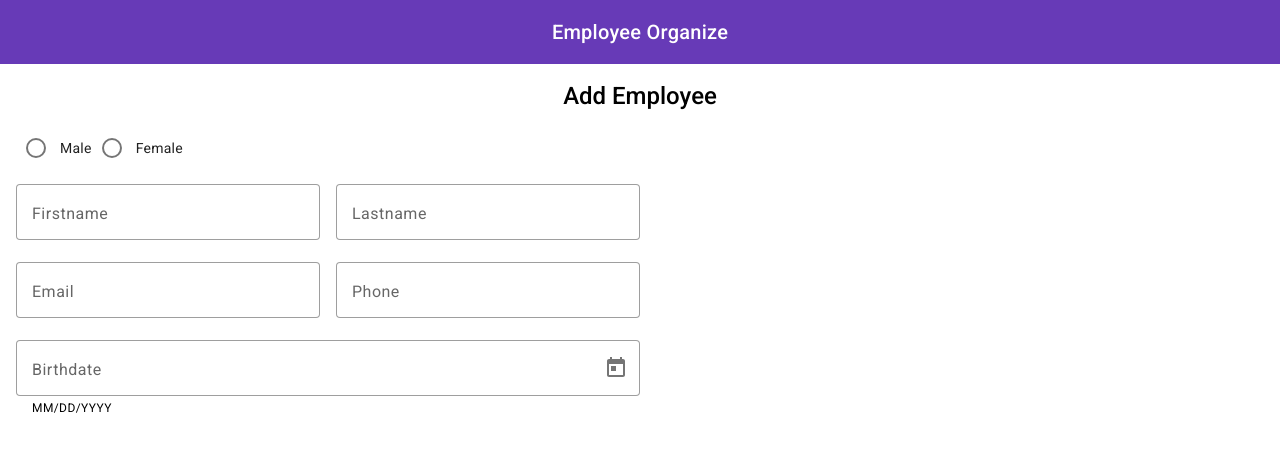
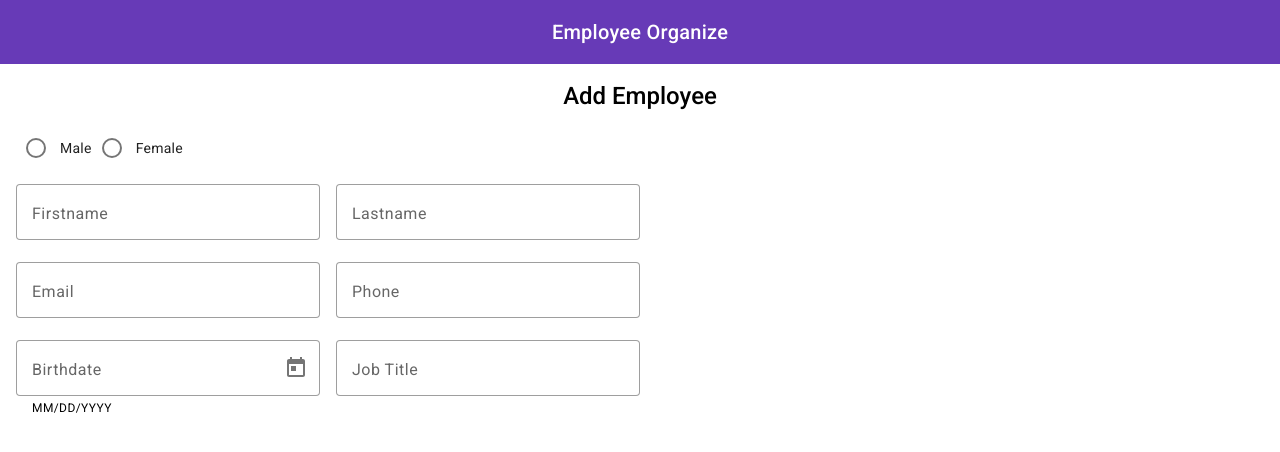
Before and after one commit to laska-adief/employee-organize, an Angular app: page /employee/form in a window 1280 px wide. Shown: the top 452 px of the page. Built offline with nearby package versions, Linux system fonts and the light colour scheme; sample sign-in values are in the browser's storage.

Commit message:
[Employee Organize] add job title field in employee form

```diff
--- a/src/app/pages/employee/employee-form/employee-form.component.html
+++ b/src/app/pages/employee/employee-form/employee-form.component.html
@@ -33,6 +33,10 @@
         <mat-datepicker-toggle matIconSuffix [for]="picker"></mat-datepicker-toggle>
         <mat-datepicker #picker></mat-datepicker>
       </mat-form-field>
+      <mat-form-field appearance="outline">
+        <mat-label>Job Title</mat-label>
+        <input matInput placeholder="Job Title">
+      </mat-form-field>
     </div>
   </form>
 </section>
```
